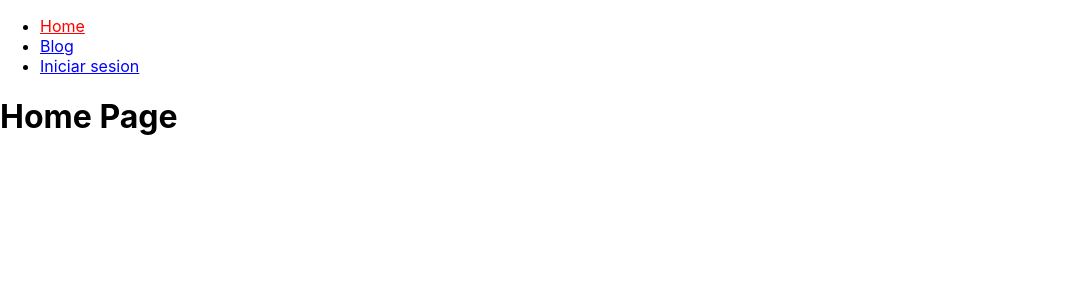
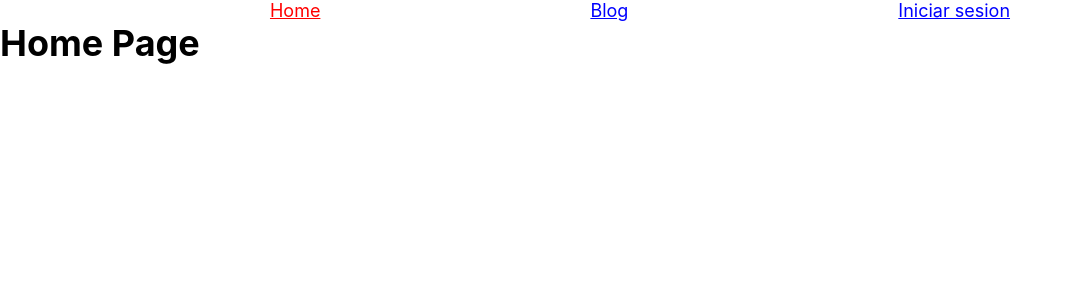
Before and after one commit to Erik-Aviles/react-router, a React (Create React App) app: page /login in a window 1280 px wide. Shown: the top 300 px of the page, without its empty margins (0-1071 px from the left). Built offline with nearby package versions, Linux system fonts and the light colour scheme.

Commit message:
Agregado el boton de eliminar (solo admin)

```diff
--- a/src/components/BlogLink/index.js
+++ b/src/components/BlogLink/index.js
@@ -1,10 +1,13 @@
 import React from 'react'
 import { Link } from 'react-router-dom';
 
-const BlogLink = ({post}) => {
+
+const BlogLink = ({postes}) => {
+
+
   return (
     <li>
-      <Link to={`/blog/${post.slug}`}>{post.title}</Link>
+      <Link to={`/blog/${postes.slug}`}>{postes.title}</Link>
     </li>
   )
 }
--- a/src/components/BlogPage/Bloc.js
+++ b/src/components/BlogPage/Bloc.js
@@ -19,12 +19,16 @@ const BlogPage = () => {
           </p>
       }
       <ul>
-        {post.posts.map(post =>(
+        {post.posts.map(postes =>(
           <BlogLink
-          key={post.slug} post={post}/>
-          ))}
+            key={postes.slug}
+            postes={postes}
+           /*  postDelete={post.eliminarPost} */
+            />
+            ))}
       </ul>
       <Outlet />
+
 
     </div>
   )
--- a/src/components/BlogPost/index.js
+++ b/src/components/BlogPost/index.js
@@ -1,11 +1,13 @@
 import React from 'react';
-import { useParams } from 'react-router-dom';
+import { useParams, useNavigate} from 'react-router-dom';
 import { ButtonReturn } from '../ButtonReturn';
-import { useAuth } from '../auth'
-import { ButtonDeletePost } from '../ButtonDeletePost';
+import { useAuth } from '../auth';
+
+
 
 const BlogPost = () => {
   const { slug } = useParams();
+  const navegate = useNavigate();
 
   const { auth, post }= useAuth()
   const blogPost = post.posts.find(post => post.slug === slug);
@@ -14,6 +16,11 @@ const BlogPost = () => {
   const canAdd = auth.user?.isAnality?.name;
   const canRefresh = auth.user?.isCreator?.name;
 
+  const onDelete = () =>{
+    post.eliminarPost(blogPost?.slug)
+    navegate('/blog')
+  }
+
   return (
     <>
       <h2>{blogPost.title}</h2>
@@ -21,7 +28,9 @@ const BlogPost = () => {
       <p>{blogPost.content}</p>
 
       {canDelete && (
-      <ButtonDeletePost/>
+        <button onClick={onDelete}>
+          eliminar
+        </button>
       )}
       {canAdd && (
         <button>Agregar post</button>
--- /dev/null
+++ b/src/components/Menu/Menu.css
@@ -0,0 +1,9 @@
+.Menu{
+    display: flex;
+    justify-content: space-evenly;
+}
+
+ul{
+    list-style: none;
+    text-decoration: none;
+}
--- a/src/components/Menu/index.js
+++ b/src/components/Menu/index.js
@@ -1,12 +1,13 @@
 import React from 'react'
 import { NavLink } from 'react-router-dom';
 import { useAuth } from '../auth';
+import './Menu.css'
 
 const Menu = () => {
   const{ auth } = useAuth();
   return (
     <nav>
-      <ul>
+      <ul className='Menu'>
         {routes.map(route => {
           if (route.publicOnly  && auth.user ) return null;
           if (route.private  && !auth.user ) return null;
--- a/src/components/auth/index.js
+++ b/src/components/auth/index.js
@@ -11,17 +11,11 @@ const AuthProvider = ({children}) => {
 
   const [posts, setPosts ]= useState(blogData);
 
-  const eliminarPost = slug =>{
-      if (posts) {
-        const postIndex = posts.slice(post => post.slug === slug);
-      console.log(postIndex)
-      posts.splice(postIndex, 1);
-      const newPosts = [...posts];
-      console.log(newPosts)
-      setPosts(newPosts);
-      navegate(-1)
-      }
+  const eliminarPost = (slug)=>{
+    const newPosts = posts.filter(post => post.slug !== slug);
+    setPosts(newPosts);
   };
+
 
   const login = ({userName}) => {
     const isAdmin = adminList.find(admin => admin.name === userName);
--- a/src/index.css
+++ b/src/index.css
@@ -1,10 +1,19 @@
+*{
+  margin: 0;
+  padding: 0;
+  box-sizing: border-box;
+}
+
+html{
+  font-size: 62.5%;
+}
 body {
-  margin: 0;
   font-family: -apple-system, BlinkMacSystemFont, 'Segoe UI', 'Roboto', 'Oxygen',
     'Ubuntu', 'Cantarell', 'Fira Sans', 'Droid Sans', 'Helvetica Neue',
     sans-serif;
   -webkit-font-smoothing: antialiased;
   -moz-osx-font-smoothing: grayscale;
+  font-size: 1.8rem;
 }
 
 code {
```
